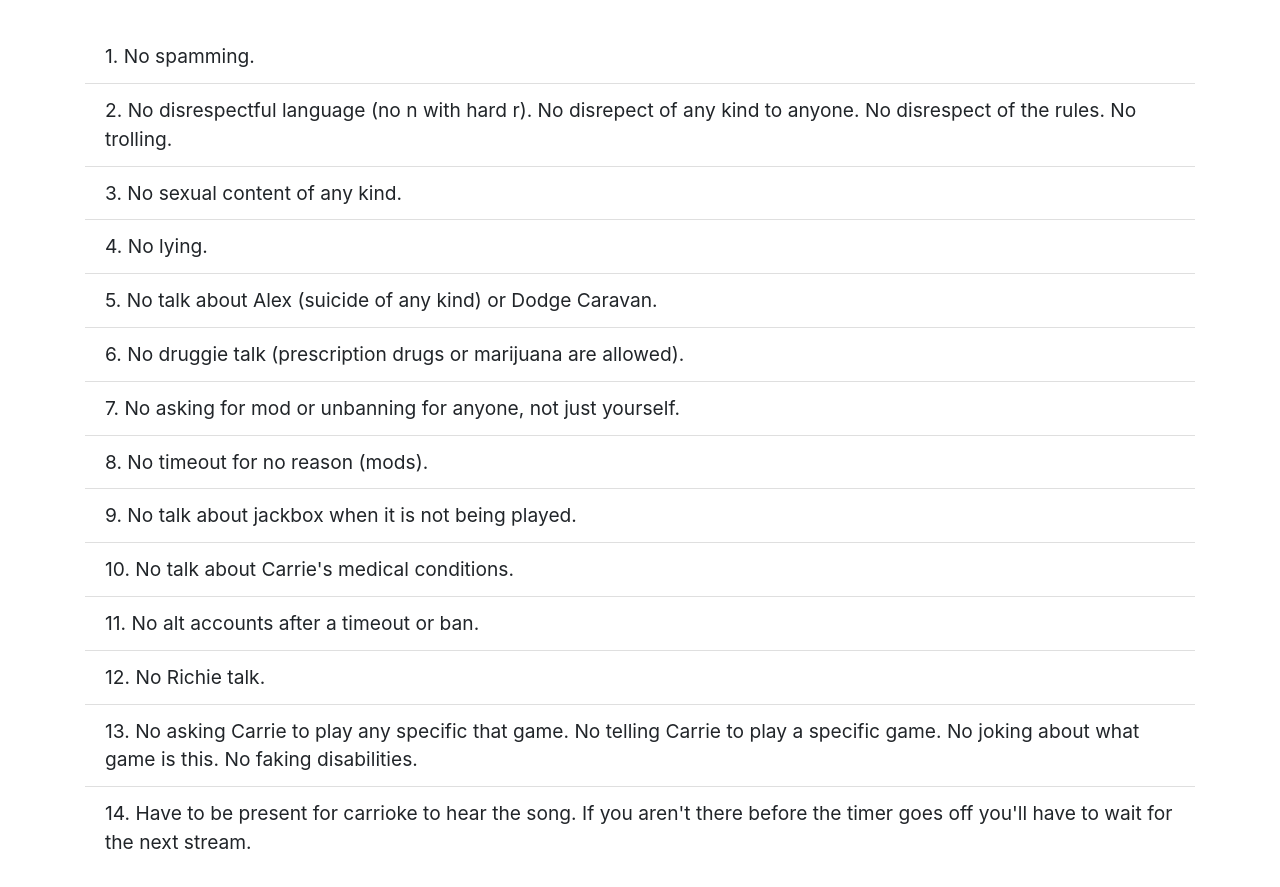
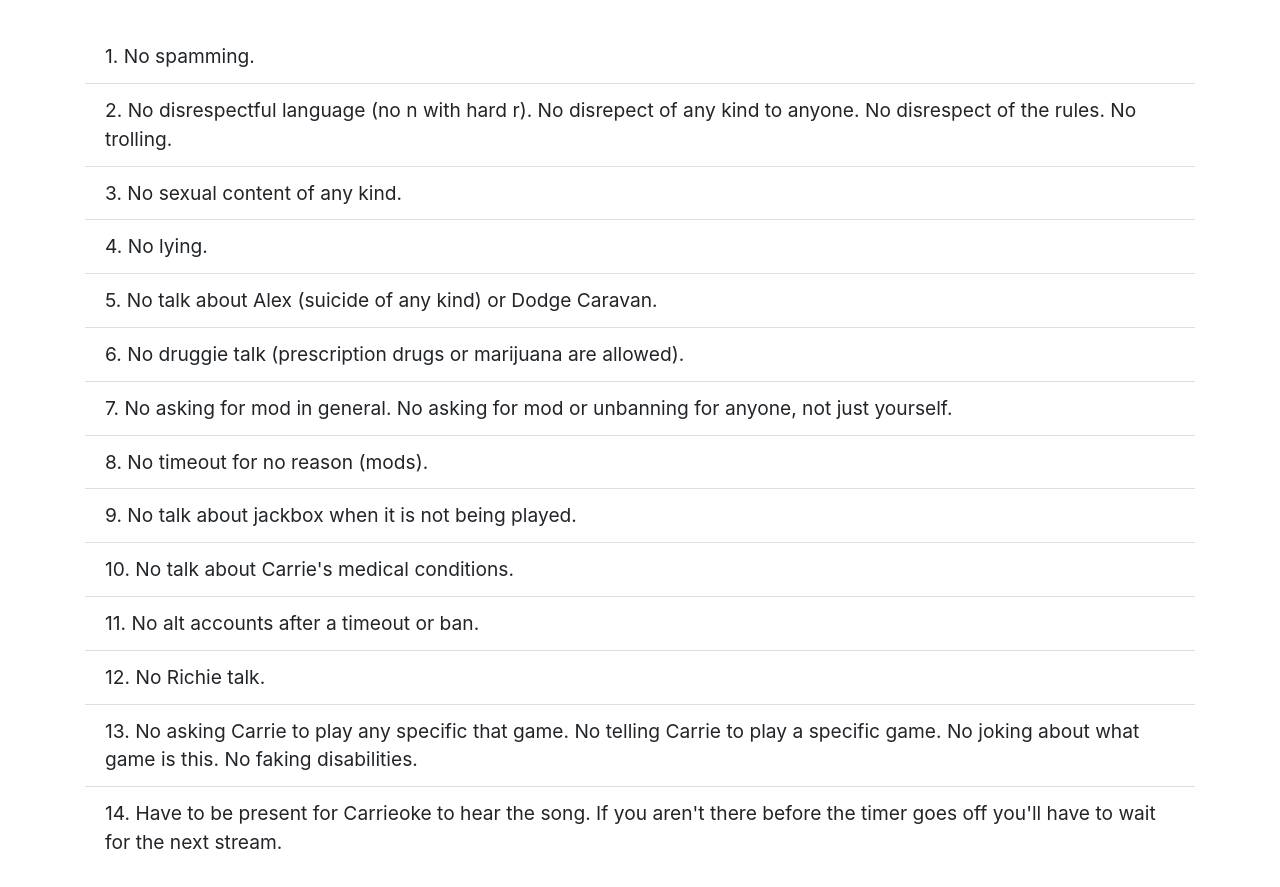
Before and after one commit to thecarrieshow/rules, a plain HTML site: page index.html in a window 1280 px wide. Shown: the part 205-1092 px from the top of the page. Drawn offline with nearby package versions, Linux system fonts and the light colour scheme.

Commit message:
Add files via upload

```diff
--- a/index.html
+++ b/index.html
@@ -40,7 +40,8 @@
               6. No druggie talk (prescription drugs or marijuana are allowed).
             </li>
             <li class="list-group-item">
-              7. No asking for mod or unbanning for anyone, not just yourself.
+              7. No asking for mod in general. No asking for mod or unbanning
+              for anyone, not just yourself.
             </li>
             <li class="list-group-item">8. No timeout for no reason (mods).</li>
             <li class="list-group-item">
@@ -59,7 +60,7 @@
               No faking disabilities.
             </li>
             <li class="list-group-item">
-              14. Have to be present for carrioke to hear the song. If you
+              14. Have to be present for Carrieoke to hear the song. If you
               aren't there before the timer goes off you'll have to wait for the
               next stream.
             </li>
```
